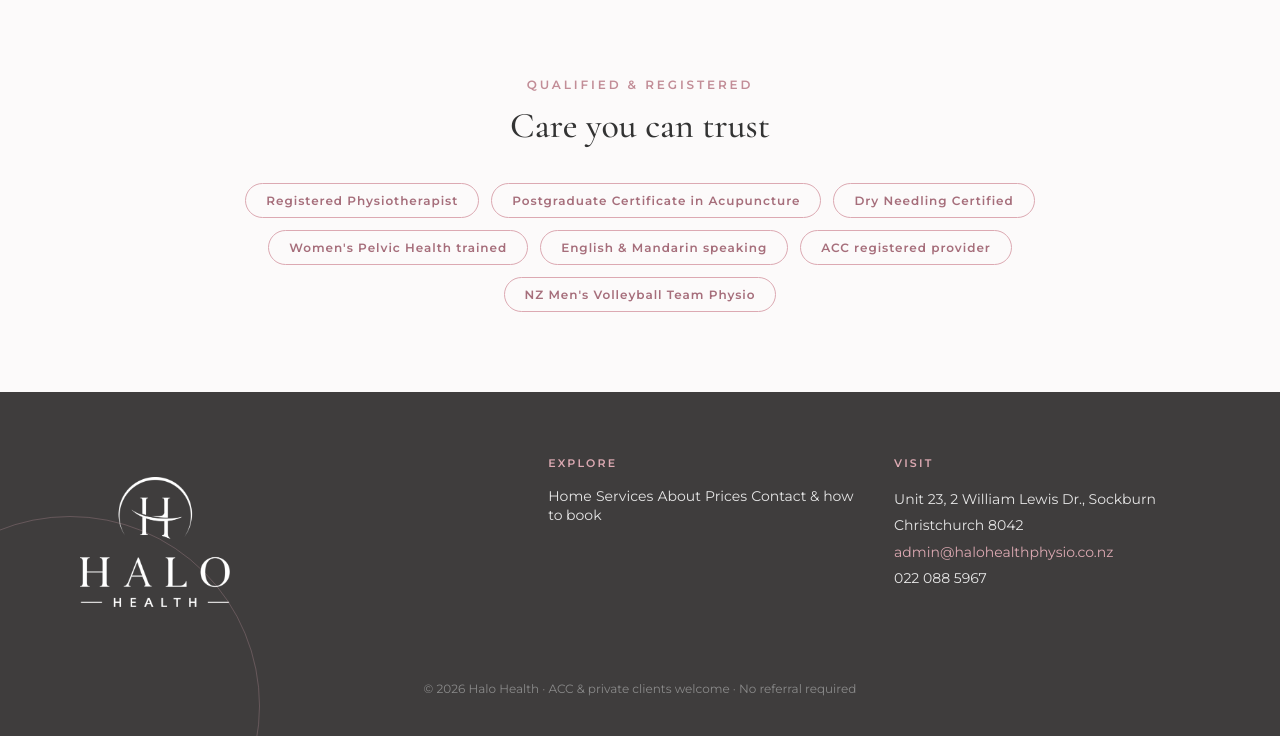
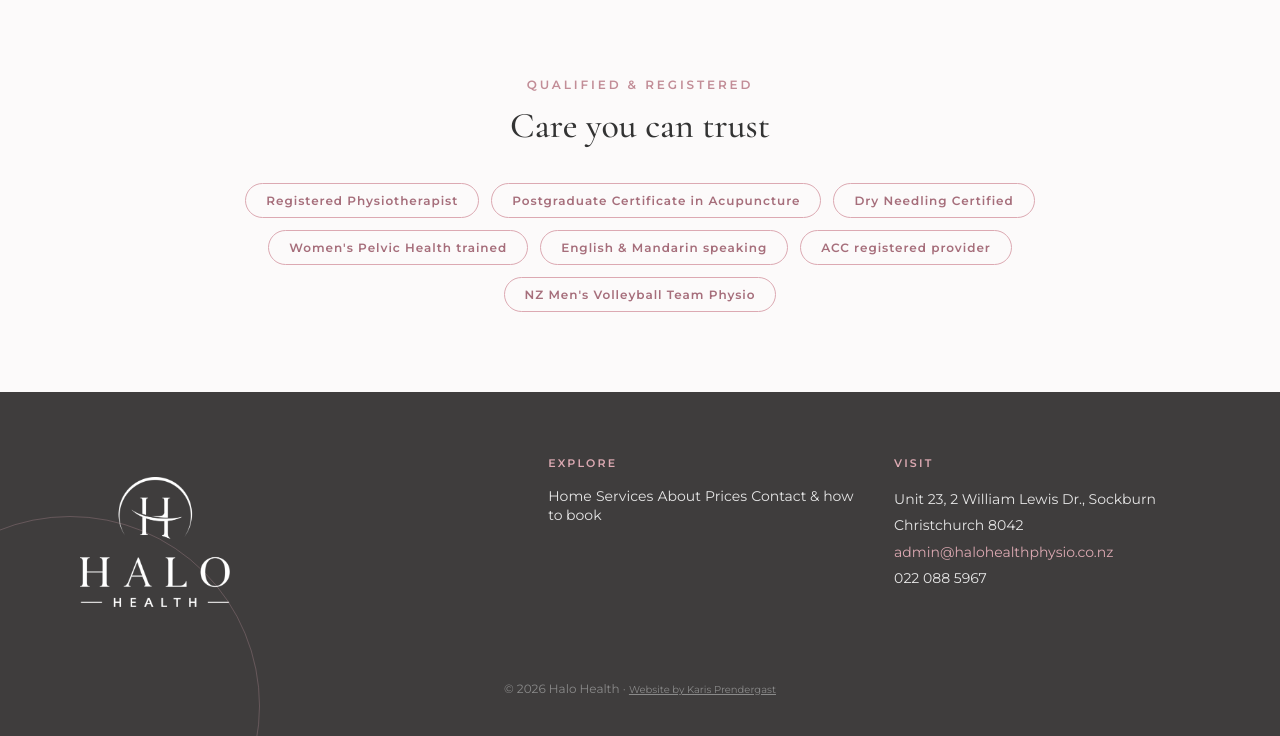
Before and after one commit to KariscodesGH/halo-health, a plain HTML site: page about/index.html in a window 1280 px wide. Shown: the part 1365-2101 px from the top of the page. Drawn offline with nearby package versions, Linux system fonts and the light colour scheme.

Commit message:
Amending footer text detailing

```diff
--- a/about/index.html
+++ b/about/index.html
@@ -258,7 +258,7 @@
           <div style="font-size: 14px; line-height: 1.9;">Unit 23, 2 William Lewis Dr., Sockburn<br>Christchurch 8042<br><a href="mailto:admin@halohealthphysio.co.nz" style="color: #DCA9B2;">admin@halohealthphysio.co.nz</a><br>022 088 5967</div>
         </div>
       </div>
-      <div style="margin-top: 48px; font-size: 12px; color: #8A8A8A; text-align: center;" data-i18n="footCopyright">© 2026 Halo Health · ACC &amp; private clients welcome · No referral required</div>
+      <div style="margin-top: 48px; font-size: 12px; color: #8A8A8A; text-align: center;"><span data-i18n="footCopyright">© 2026 Halo Health</span> &middot; <a href="https://www.linkedin.com/in/karis-prendergast-208a36129/" target="_blank" rel="noopener" style="color: #8A8A8A; font-size: 10px; text-decoration: underline;">Website by Karis Prendergast</a></div>
     </div>
   </footer>
 </div>
--- a/script.js
+++ b/script.js
@@ -140,7 +140,7 @@
         contactEyebrow: 'Contact', contactTitle: 'Get in touch',
         contactBadge: 'English & Mandarin consultations available',
         footExplore: 'Explore', footVisit: 'Visit', footContact: 'Contact & how to book',
-        footCopyright: '© 2026 Halo Health · ACC & private clients welcome · No referral required',
+        footCopyright: '© 2026 Halo Health',
         altSlide: 'Halo Health Physio',
         altHero: "Diana Chen with the New Zealand Men's Volleyball team",
         altStretch: "Diana Chen leading a stretching session with the New Zealand Men's Volleyball team",
@@ -249,7 +249,7 @@
         contactEyebrow: '聯絡方式', contactTitle: '聯絡我們',
         contactBadge: '您可以用中文與我們聯絡',
         footExplore: '探索', footVisit: '診所資訊', footContact: '聯絡我們與預約方式',
-        footCopyright: '© 2026 Halo Health · 歡迎 ACC 與自費客戶 · 無需轉介',
+        footCopyright: '© 2026 Halo Health',
         altSlide: 'Halo Health 物理治療診所',
         altHero: 'Diana Chen 與紐西蘭男子排球隊',
         altStretch: 'Diana Chen 帶領紐西蘭男子排球隊進行伸展訓練',
@@ -358,7 +358,7 @@
         contactEyebrow: '联系方式', contactTitle: '联系我们',
         contactBadge: '您可以用中文联系我们',
         footExplore: '探索', footVisit: '诊所信息', footContact: '联系我们与预约方式',
-        footCopyright: '© 2026 Halo Health · 欢迎 ACC 与自费客户 · 无需转介',
+        footCopyright: '© 2026 Halo Health',
         altSlide: 'Halo Health 物理治疗诊所',
         altHero: 'Diana Chen 与新西兰男子排球队',
         altStretch: 'Diana Chen 带领新西兰男子排球队进行伸展训练',
```
Also changed, not shown: book/index.html (+1 -1 lines), index.html (+1 -1 lines), prices/index.html (+1 -1 lines), services/index.html (+1 -1 lines).
